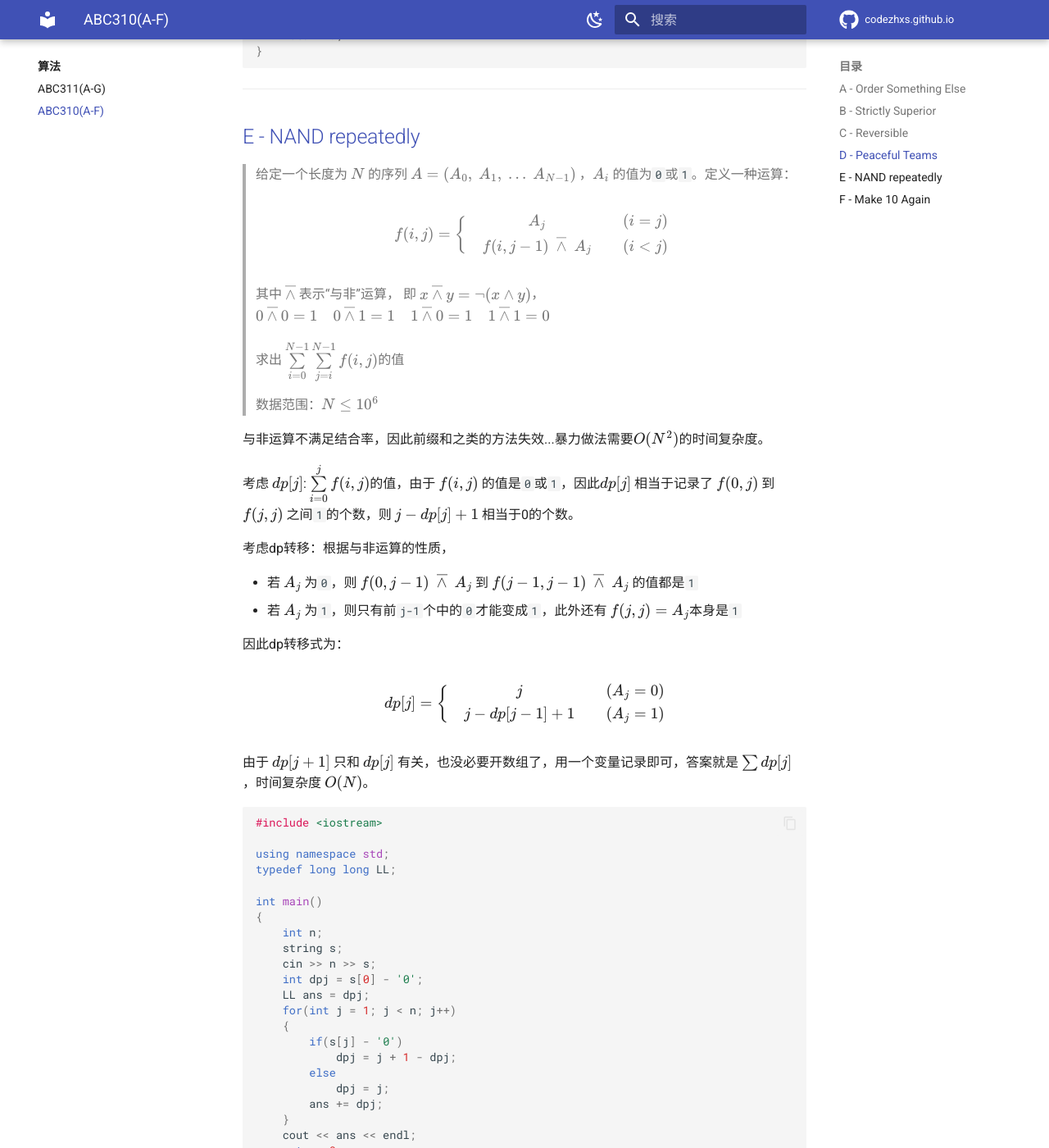
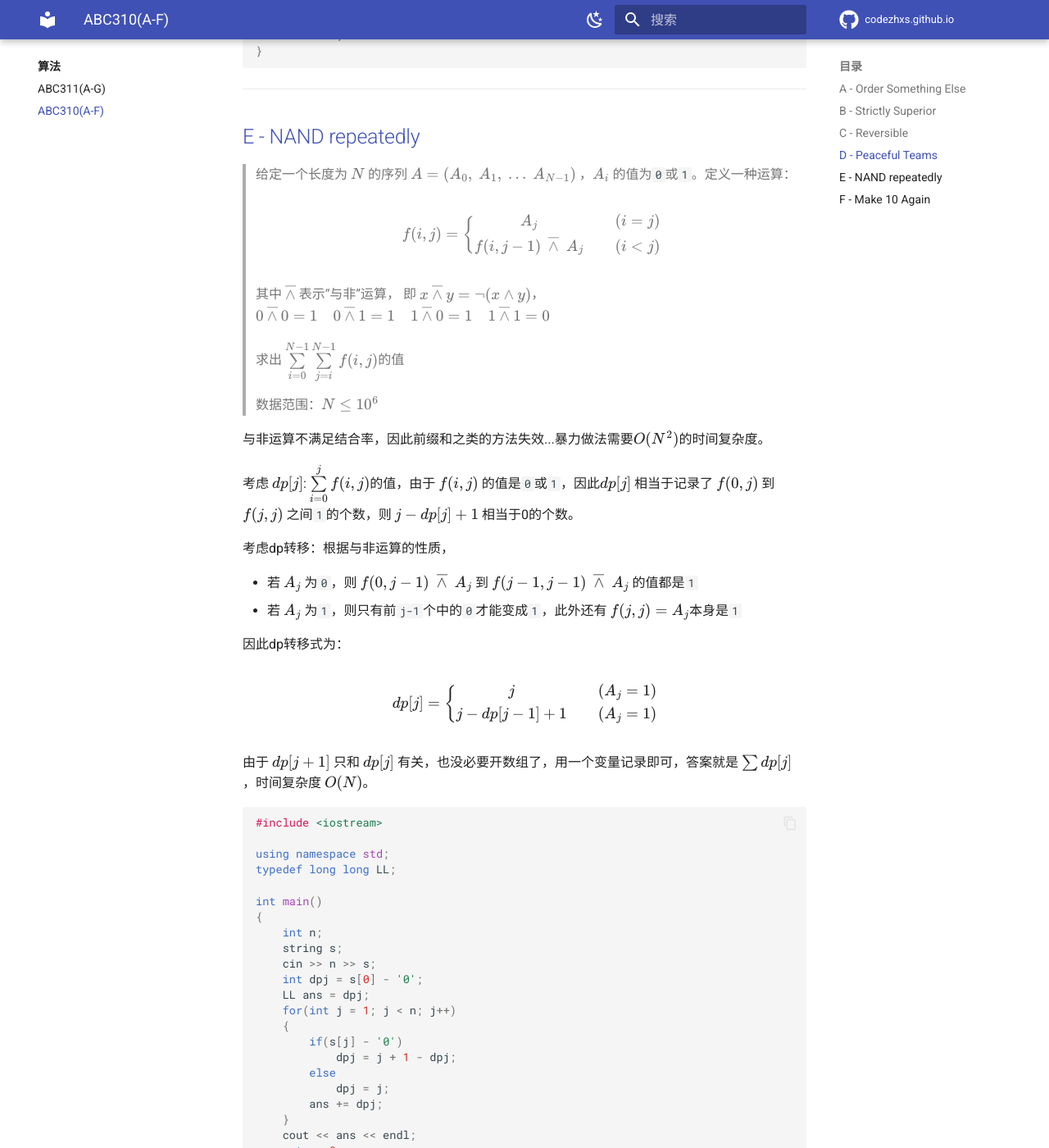
Before and after one commit to CodeZHXS/codezhxs.github.io, an MkDocs documentation site: the page built from docs/algorithm/AtCoder/abc310.md, in a window 1280 px wide and 1400 px high, scrolled down 6061 px. Shown: the whole window at 82% size. Built offline with MkDocs 1.6.1 and Material for MkDocs 9.7.7, drawn with Linux system fonts in a browser that asks for light colours; comment, search, counter and statistics services are not loaded.

Commit message:
修改数学公式

```diff
--- a/docs/algorithm/AtCoder/abc310.md
+++ b/docs/algorithm/AtCoder/abc310.md
@@ -283,7 +283,13 @@ int main()
 > 给定一个长度为 $N$ 的序列 $A = (A_0,\ A_1,\ ...\ A_{N-1})$ ，$A_i$  的值为`0`或`1`。定义一种运算：
 >
 >
-> $$f(i, j) = \left\{\begin{array}{c}    &A_j& \quad (i=j)\\ &f(i, j-1) \ \overline{\land} \ A_j & \quad (i < j)\end{array}\right.$$
+> $$
+f(i, j) = \left\{
+\begin{matrix}
+A_j& \quad (i=j) \\
+f(i, j-1) \ \overline{\land} \ A_j & \quad (i < j)
+\end{matrix}
+\right.$$
 >
 >
 > 其中 $\overline{\land}$ 表示“与非”运算，
@@ -305,12 +311,10 @@ int main()
 因此dp转移式为：
 
 $$
-dp[j] = \left\{
-\begin{array}{c}
-&j&             \quad (A_{j} = 0)\\
-&j-dp[j-1]+1&   \quad (A_{j} = 1)
-\end{array}
-\right.
+dp[j] = \left\{\begin{matrix}
+j \quad &(A_j = 1)\\
+j-dp[j-1]+1  \quad &(A_j = 1)
+\end{matrix}\right.
 $$
 
 由于 $dp[j+1]$ 只和 $dp[j]$ 有关，也没必要开数组了，用一个变量记录即可，答案就是 $\sum dp[j]$ ，时间复杂度 $O(N)$。
```
Also changed, not shown: docs/algorithm/AtCoder/abc311.md (+4 -6 lines), docs/others/latex.md (+2 -0 lines).
